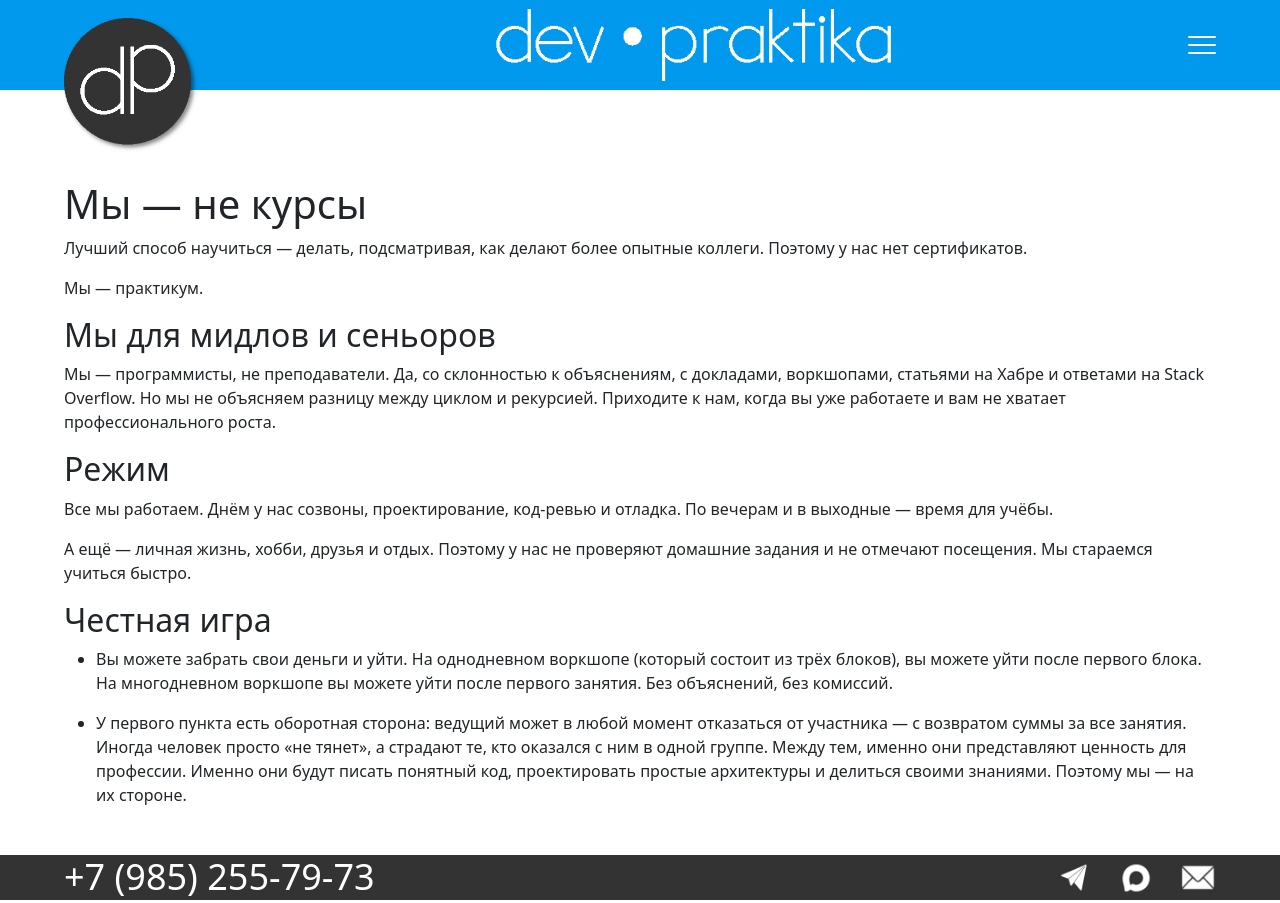
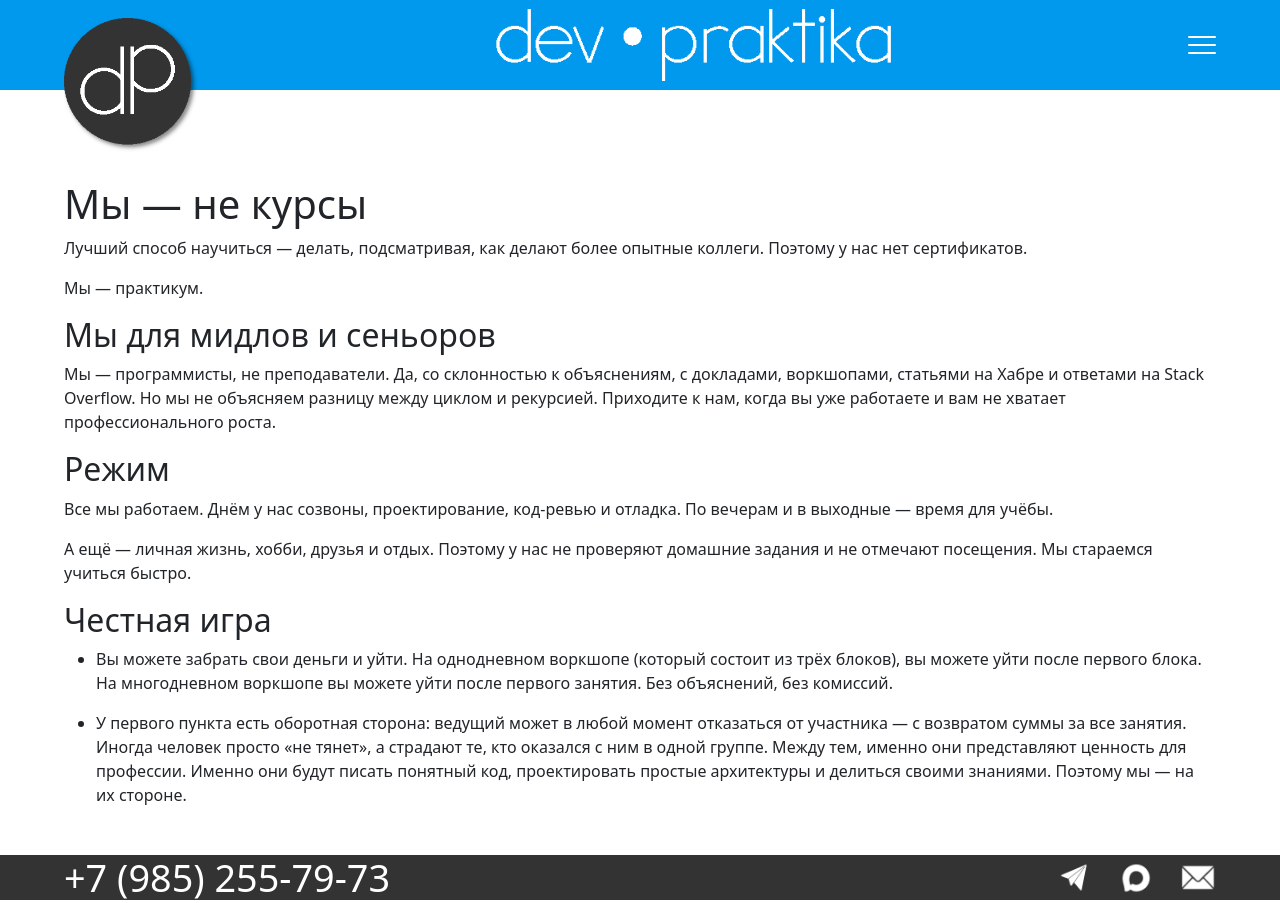
Before and after one commit to devpraktika-ru/devpraktika-ru.github.io, a Jekyll site: the page built from approach.md, in a window 1280 px wide. Built offline with Jekyll 4.4.1, drawn with Linux system fonts in a browser that asks for light colours.

Commit message:
Сделал шрифт больше

```diff
--- a/_layouts/default.html
+++ b/_layouts/default.html
@@ -54,7 +54,7 @@
     </main>
     <footer>
       <div class="footer-phone-slot">
-        <a class="footer-phone" href="tel:+79852557973">+7 (985) 255-79-73</a>
+        <a class="footer-phone" href="tel:+79852557973"><span>+7 (985) 255-79-73</span></a>
       </div>
       <div class="footer-icons">
         <a href="https://t.me/markshevchenko">
--- a/assets/css/main.css
+++ b/assets/css/main.css
@@ -113,12 +113,20 @@ footer {
 }
 
 .footer-phone {
-  font-size: min(4vh, 4dvh, 4.4cqi);
+  display: flex;
+  align-items: center;
+  height: 4vh;
+  height: 4dvh;
+  text-decoration: none;
+  color: #fff;
+}
+
+.footer-phone span {
+  display: block;
+  font-size: min(4.2vh, 4.2dvh, 4.6cqi);
   font-weight: 400;
   line-height: 1;
-  color: #fff;
   white-space: nowrap;
-  text-decoration: none;
 }
 
 .footer-phone:hover,
```
